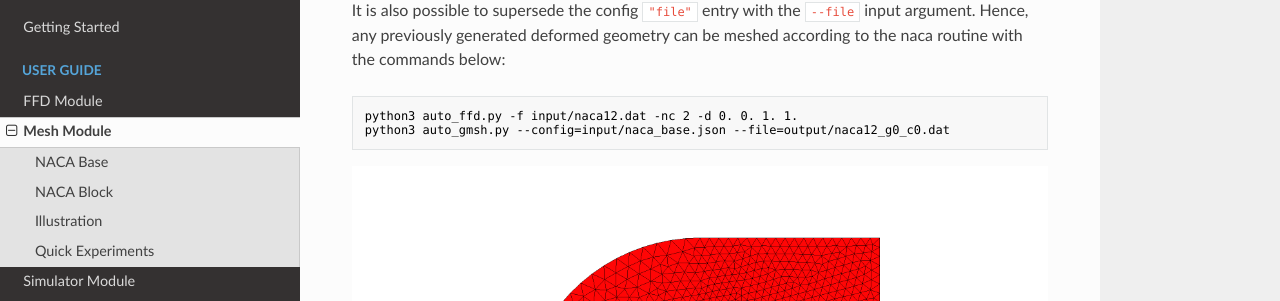
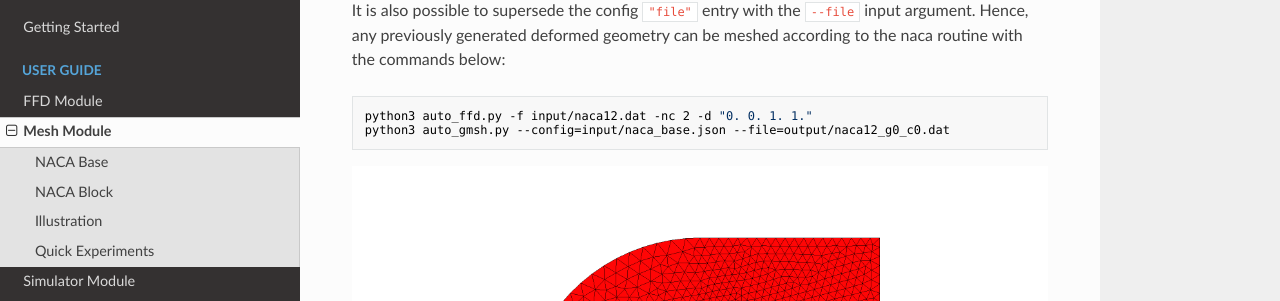
Before and after one commit to mschouler/aero-optim, an MkDocs documentation site: the page built from docs/mesh.md, in a window 1280 px wide and 900 px high, scrolled down 3580 px. Shown: the part 151-452 px from the top of the window. Built offline with MkDocs 1.6.1, drawn with Linux system fonts in a browser that asks for light colours; nearby versions of some CDN libraries.

````diff
--- a/docs/mesh.md
+++ b/docs/mesh.md
@@ -106,7 +106,7 @@ python3 auto_gmsh.py --config=input/naca_block.json
 
 It is also possible to supersede the config `"file"` entry with the `--file` input argument. Hence, any previously generated deformed geometry can be meshed according to the naca routine with the commands below:
 ```sh
-python3 auto_ffd.py -f input/naca12.dat -nc 2 -d 0. 0. 1. 1.
+python3 auto_ffd.py -f input/naca12.dat -nc 2 -d "0. 0. 1. 1."
 python3 auto_gmsh.py --config=input/naca_base.json --file=output/naca12_g0_c0.dat
 ```
 <p float="left">
````
